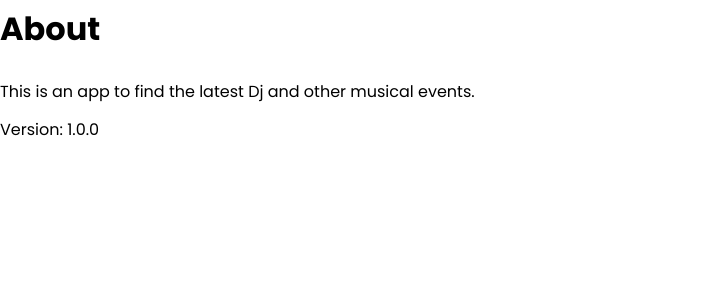
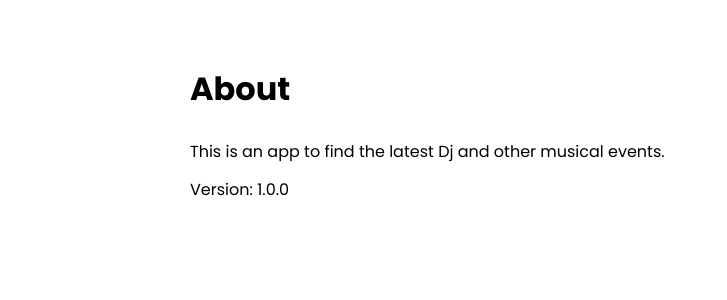
Before and after one commit to EddyBautista-93/dj-events-frontend, a Next.js app: page /about in a window 1280 px wide. Shown: the top 300 px of the page, without its empty margins (0-727 px from the left). Built offline with nearby package versions, Linux system fonts and the light colour scheme.

Commit message:
add layout to all components

```diff
--- a/pages/components/Layout.js
+++ b/pages/components/Layout.js
@@ -1,4 +1,5 @@
 import Head from "next/head"
+import styles from '../../styles/Layout.module.css'
 
 export default function Layout({title, keywords, description, children}) {
   return (
@@ -8,7 +9,9 @@ export default function Layout({title, keywords, description, children}) {
             <meta name="description" conent={description}/>
             <meta name="keywords" conent={keywords={}}/>
         </Head>
+        <div className={styles.container}>
         {children}
+        </div>
     </div>
   )
 }
--- a/pages/events/[slug].js
+++ b/pages/events/[slug].js
@@ -1,6 +1,7 @@
-
+import Layout
+ from "../components/Layout"
 export default function EventsPage() {
   return (
-    <div>EventsPage</div>
+    <Layout>EventsPage</Layout>
   )
 }
--- a/pages/events/add.js
+++ b/pages/events/add.js
@@ -1,9 +1,9 @@
 import React from 'react'
-
+import Layout from '../components/Layout'
 export default function AddEventPage() {
   return (
-    <div>
+    <Layout>
         <h1>Add Event</h1>
-    </div>
+    </Layout>
   )
 }
--- a/pages/events/index.js
+++ b/pages/events/index.js
@@ -1,7 +1,9 @@
+import Layout from "../components/Layout"
+
 export default function EventsPage() {
   return (
-    <div>
+    <Layout>
         <h1>My Events</h1>
-    </div>
+    </Layout>
   )
 }
--- /dev/null
+++ b/styles/Layout.module.css
@@ -0,0 +1,5 @@
+.container {
+  margin: 60px auto;
+  max-width: 960px;
+  padding: 0 30px;
+}
```
